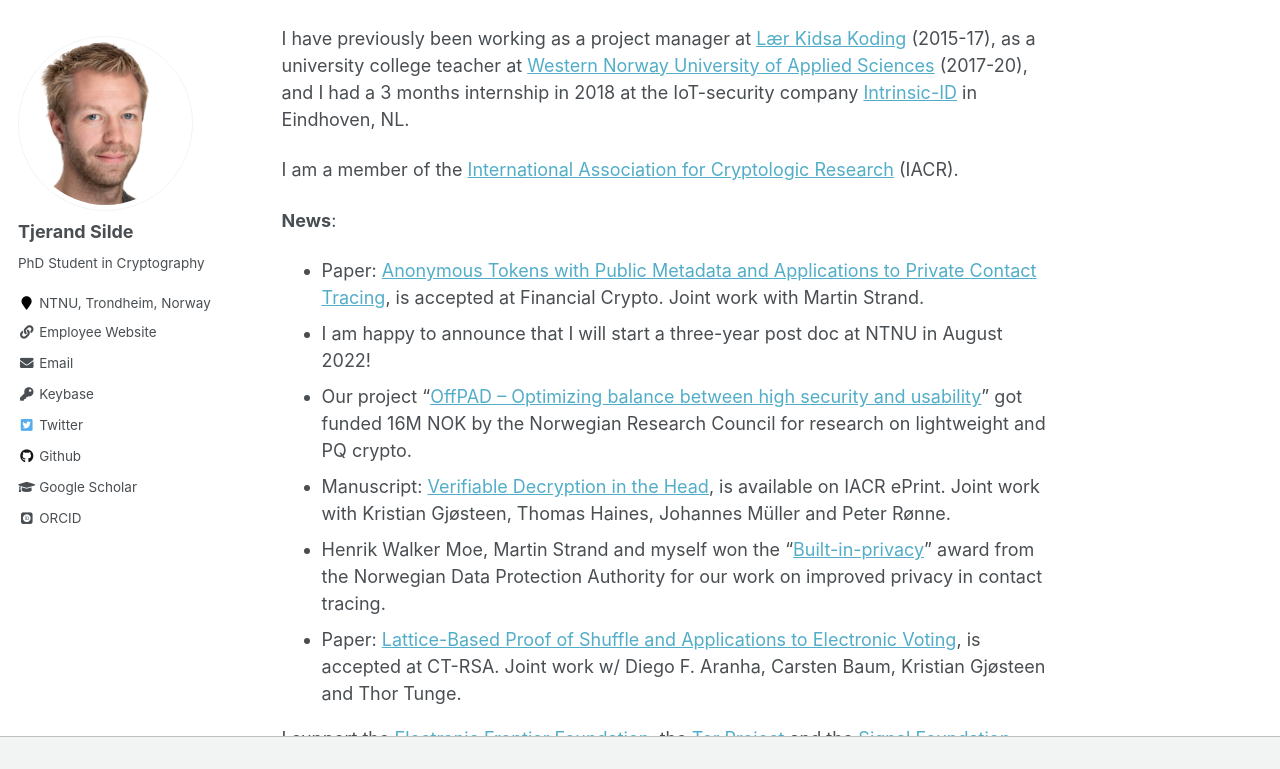
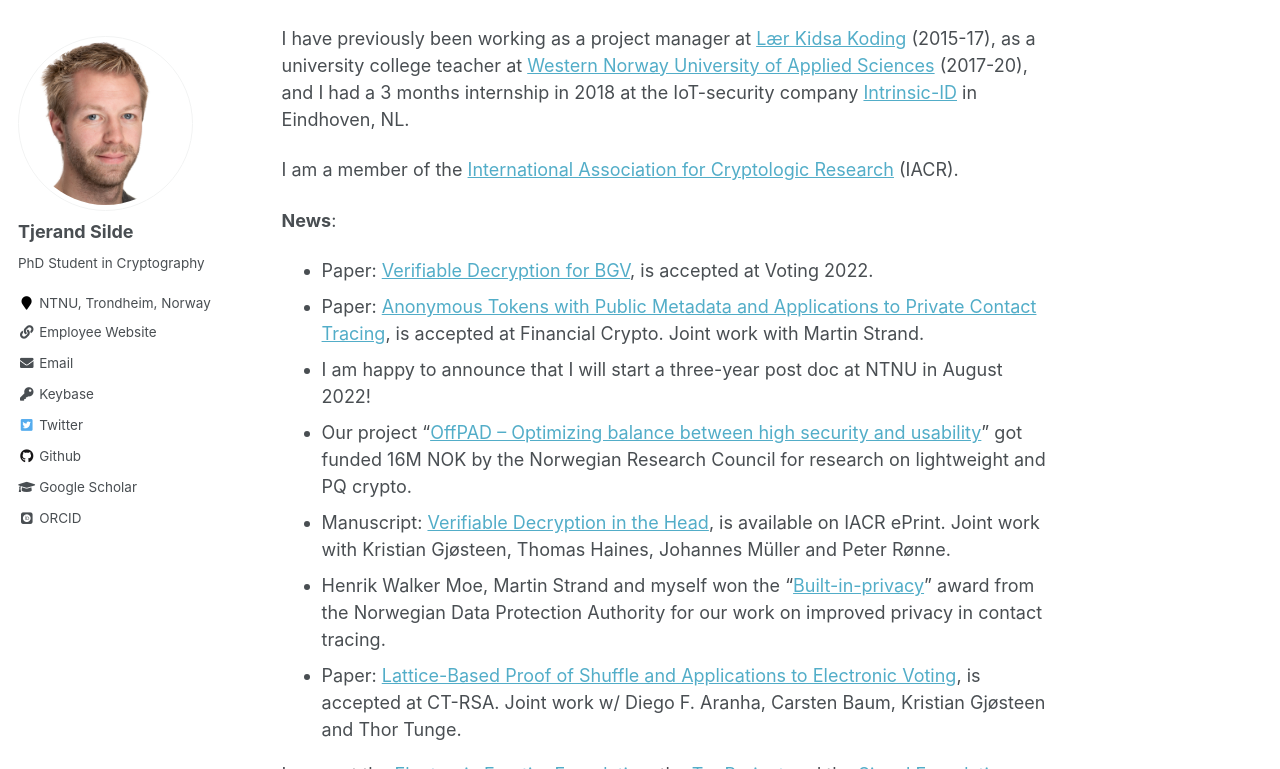
Before and after one commit to tjesi/tjesi.github.io, a Jekyll site: the page built from _pages/about.md, in a window 1280 px wide and 900 px high, scrolled down 607 px, cut to the strip 0-769 px from the top of the window. Built offline with Jekyll 4.4.1, drawn with Linux system fonts in a browser that asks for light colours; some web fonts are replaced.

Commit message:
Update about.md

```diff
--- a/_pages/about.md
+++ b/_pages/about.md
@@ -23,6 +23,7 @@
 I am a member of the [International Association for Cryptologic Research](https://iacr.org) (IACR).
 
 **News**:
+- Paper: [Verifiable Decryption for BGV](https://eprint.iacr.org/2021/1693.pdf), is accepted at Voting 2022.
 - Paper: [Anonymous Tokens with Public Metadata and Applications to Private Contact Tracing](https://eprint.iacr.org/2021/203.pdf), is accepted at Financial Crypto. Joint work with Martin Strand.
 - I am happy to announce that I will start a three-year post doc at NTNU in August 2022!
 - Our project "[OffPAD -- Optimizing balance between high security and usability](https://prosjektbanken.forskningsradet.no/en/project/FORISS/321619)" got funded 16M NOK by the Norwegian Research Council for research on lightweight and PQ crypto.
```
